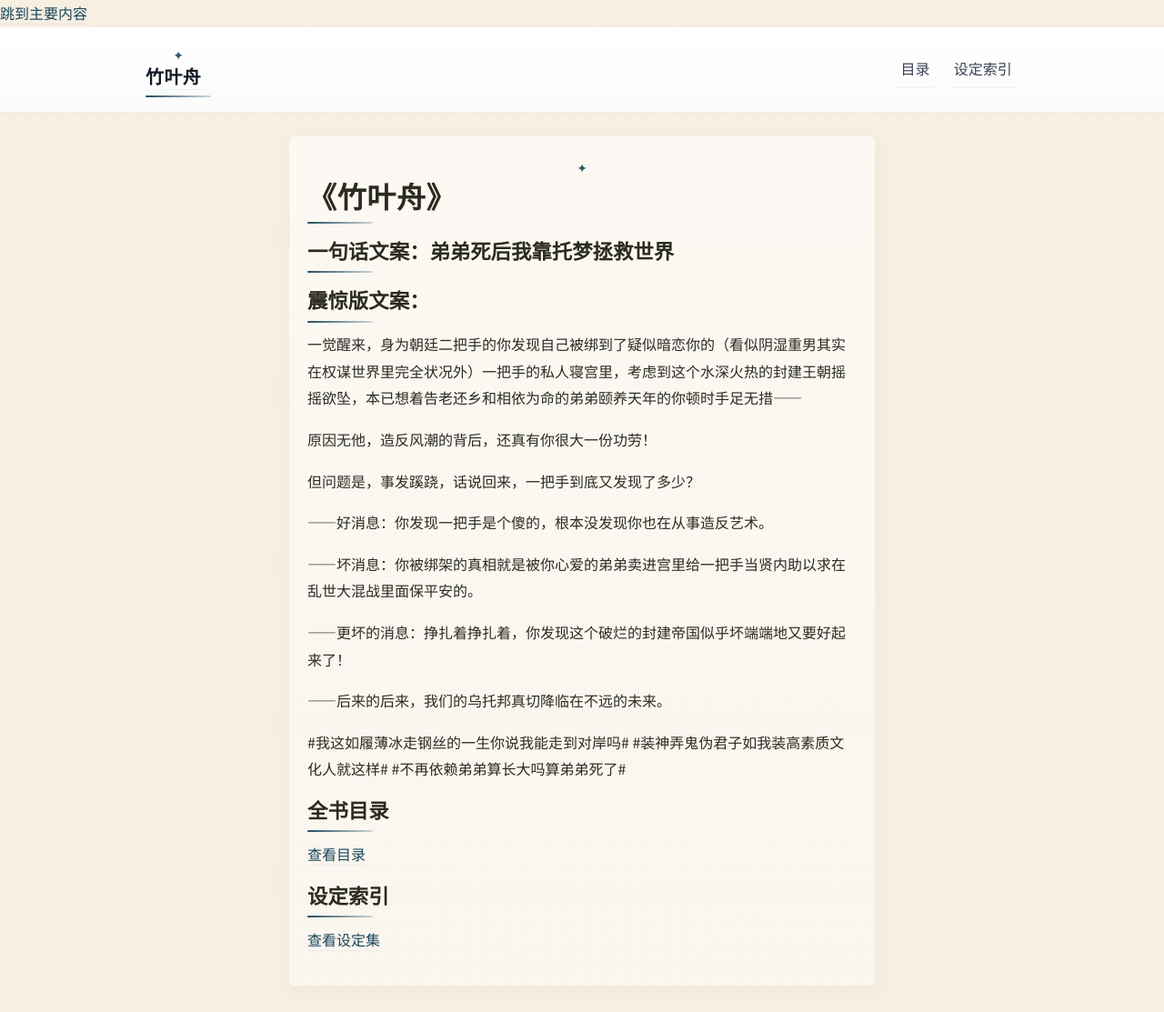
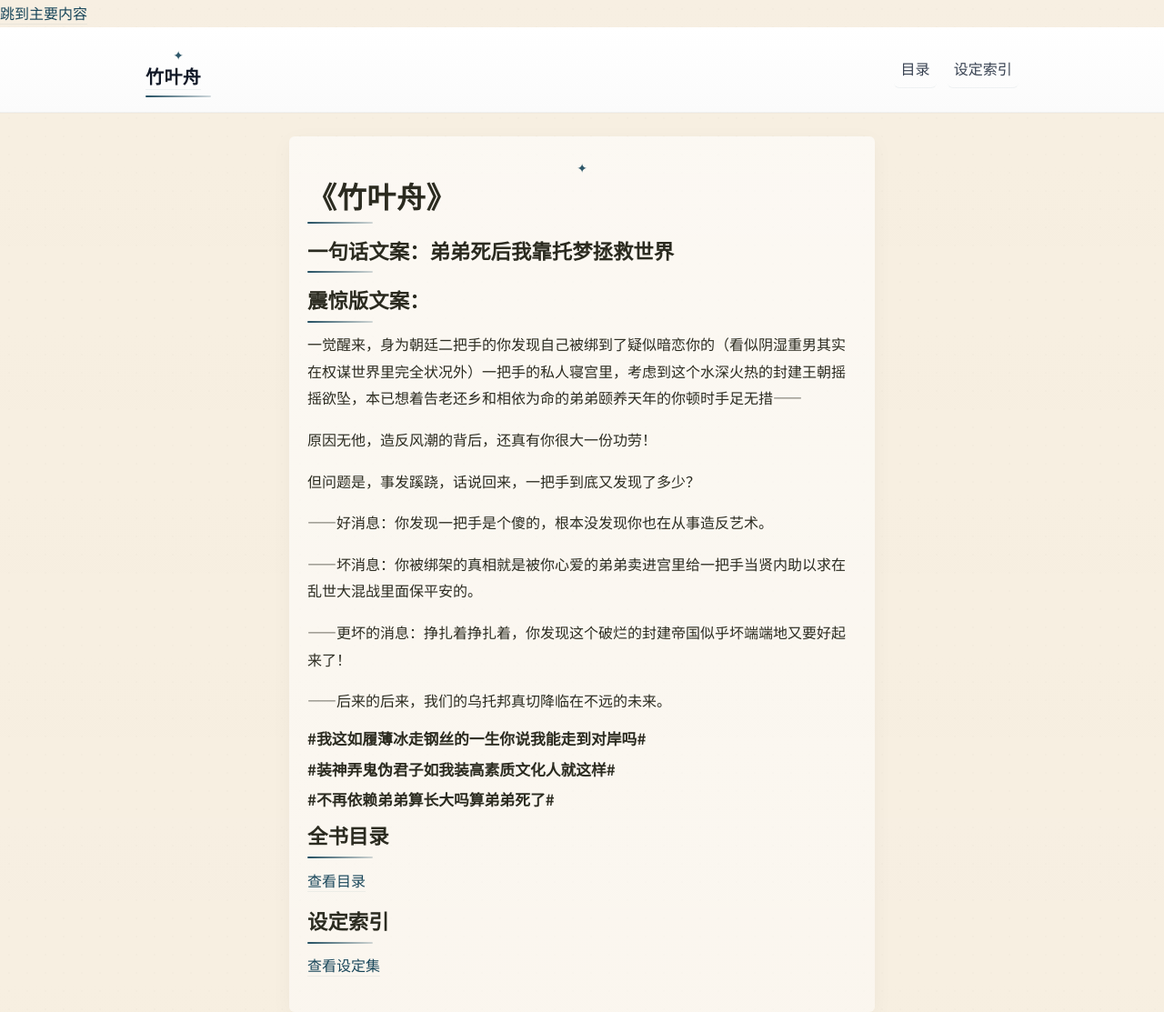
Before and after one commit to LotusSaverin/TheLeaf-BorneDream, a Jekyll site: the page built from index.md, in a window 1280 px wide. Shown: the whole page at 91% size. Built offline with Jekyll 4.4.1, drawn with Linux system fonts in a browser that asks for light colours; some web fonts are replaced; before the commit the page ends 1084 px from its top, so only the background shows below that.

```diff
--- a/index.md
+++ b/index.md
@@ -24,9 +24,9 @@ title: 竹叶舟
 
 ——后来的后来，我们的乌托邦真切降临在不远的未来。
 
-#我这如履薄冰走钢丝的一生你说我能走到对岸吗#
-#装神弄鬼伪君子如我装高素质文化人就这样#
-#不再依赖弟弟算长大吗算弟弟死了#
+### #我这如履薄冰走钢丝的一生你说我能走到对岸吗#
+### #装神弄鬼伪君子如我装高素质文化人就这样#
+### #不再依赖弟弟算长大吗算弟弟死了#
 
 ## 全书目录
 
```
